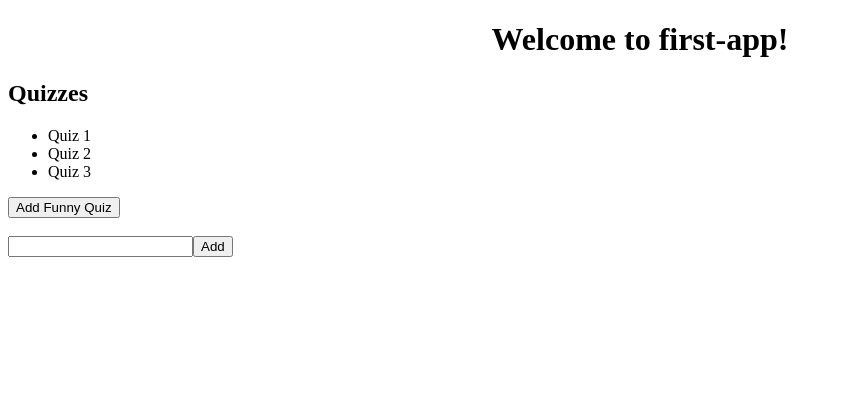
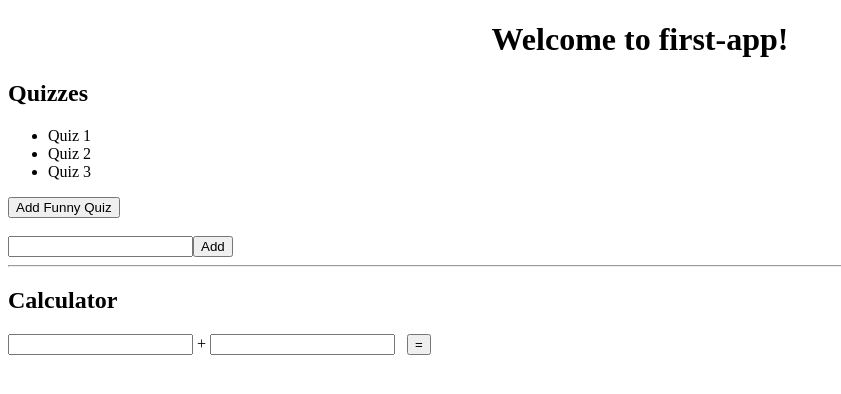
Before and after one commit to 2018-summer-mjs/first-app, an Angular app: page / in a window 1280 px wide. Shown: the top 394 px of the page, without its empty margins (0-841 px from the left). Built offline with nearby package versions, Linux system fonts and the light colour scheme.

Commit message:
Build - UI Calculator
Initial build of the calculator UI.

```diff
--- a/src/app/app.component.html
+++ b/src/app/app.component.html
@@ -19,6 +19,17 @@
 <br><br>
 <input type="text" [(ngModel)]="newQuizName">
 <button (click)="addQuiz()">Add</button>
+
+<hr>
+
+<h2>Calculator</h2>
+<div>
+  <input type="text">
+  +
+  <input type="text">
+  &nbsp;
+  <button>=</button>
+</div>
 <!-- <h2>Here are some links to help you start: </h2>
 <ul>
   <li>
```
Also changed, not shown: 1 other file (tests, documents, lock files or other folders).
